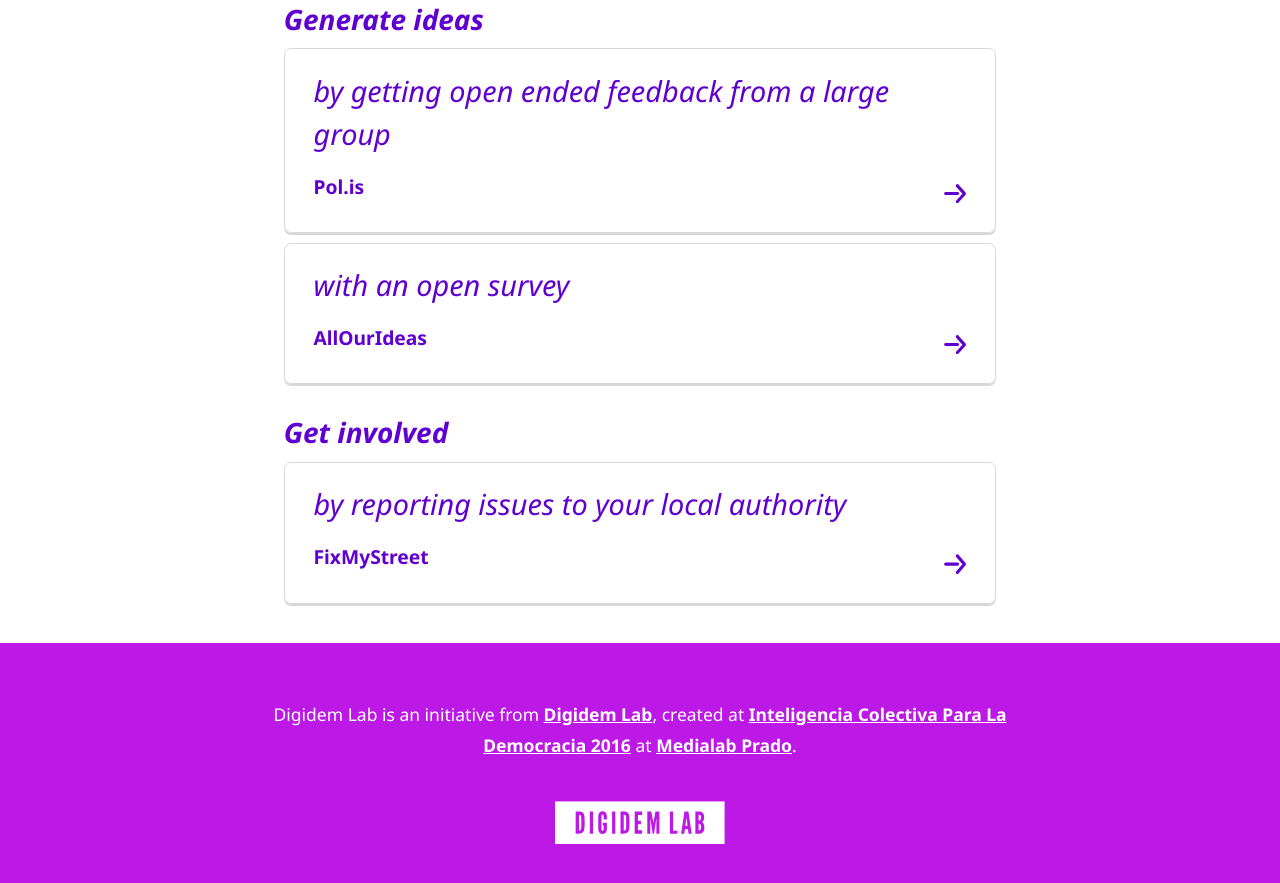
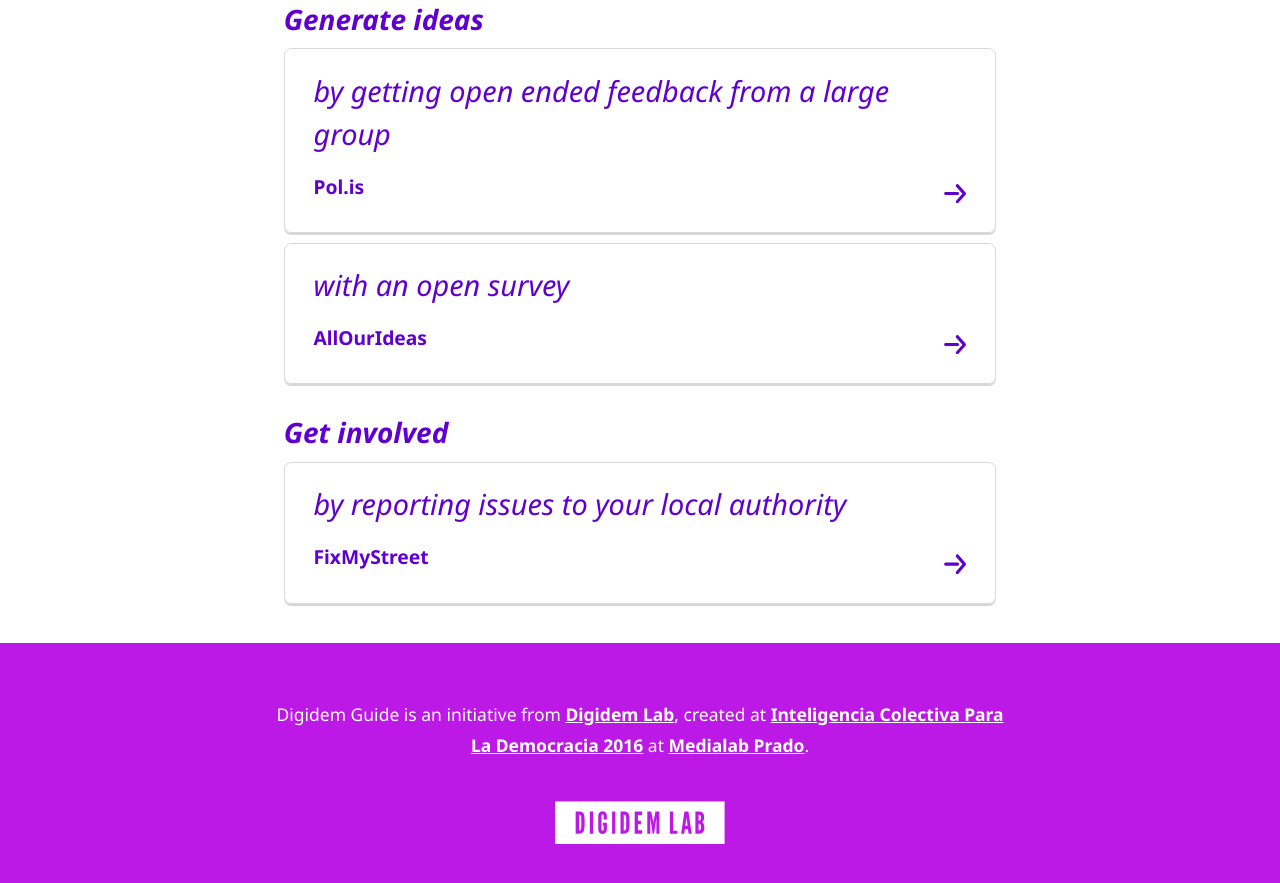
Before and after one commit to digidemlab/democat, a Jekyll site: the page built from index.md, in a window 1280 px wide and 900 px high, scrolled down 1982 px. Shown: the top 883 px of the window. Built offline with Jekyll 4.4.1, drawn with Linux system fonts in a browser that asks for light colours.

Commit message:
Fixed footer message, changed from Lab to Guide

```diff
--- a/_includes/panel/footer.html
+++ b/_includes/panel/footer.html
@@ -1,8 +1,8 @@
-<div class="footer shifted-10-up">
+<div class="footer shifted-10-up ">
   <footer class="container">
     <div class="row">
       <div class="col-sm-12 col-md-8 col-md-offset-2 text-center">
-        <p class="body-text -small -white">Digidem Lab is an initiative from <a class="text-link -white" href="http://digidemlab.org">Digidem Lab</a>, created at <a class="text-link -white" href="http://inteligenciacolectiva.cc/">Inteligencia Colectiva Para La Democracia 2016</a> at <a class="text-link -white" href="http://medialab-prado.es/">Medialab Prado</a>.
+        <p class="body-text -small -white">Digidem Guide is an initiative from <a class="text-link -white" href="http://digidemlab.org">Digidem Lab</a>, created at <a class="text-link -white" href="http://inteligenciacolectiva.cc/">Inteligencia Colectiva Para La Democracia 2016</a> at <a class="text-link -white" href="http://medialab-prado.es/">Medialab Prado</a>.
         </p>
         <a class="text-link -white" href="http://digidemlab.org">
           <img class="logo-digidemlab" src="{{site.baseurl}}/assets/images/svg/logo-digidemlab.svg">
```
